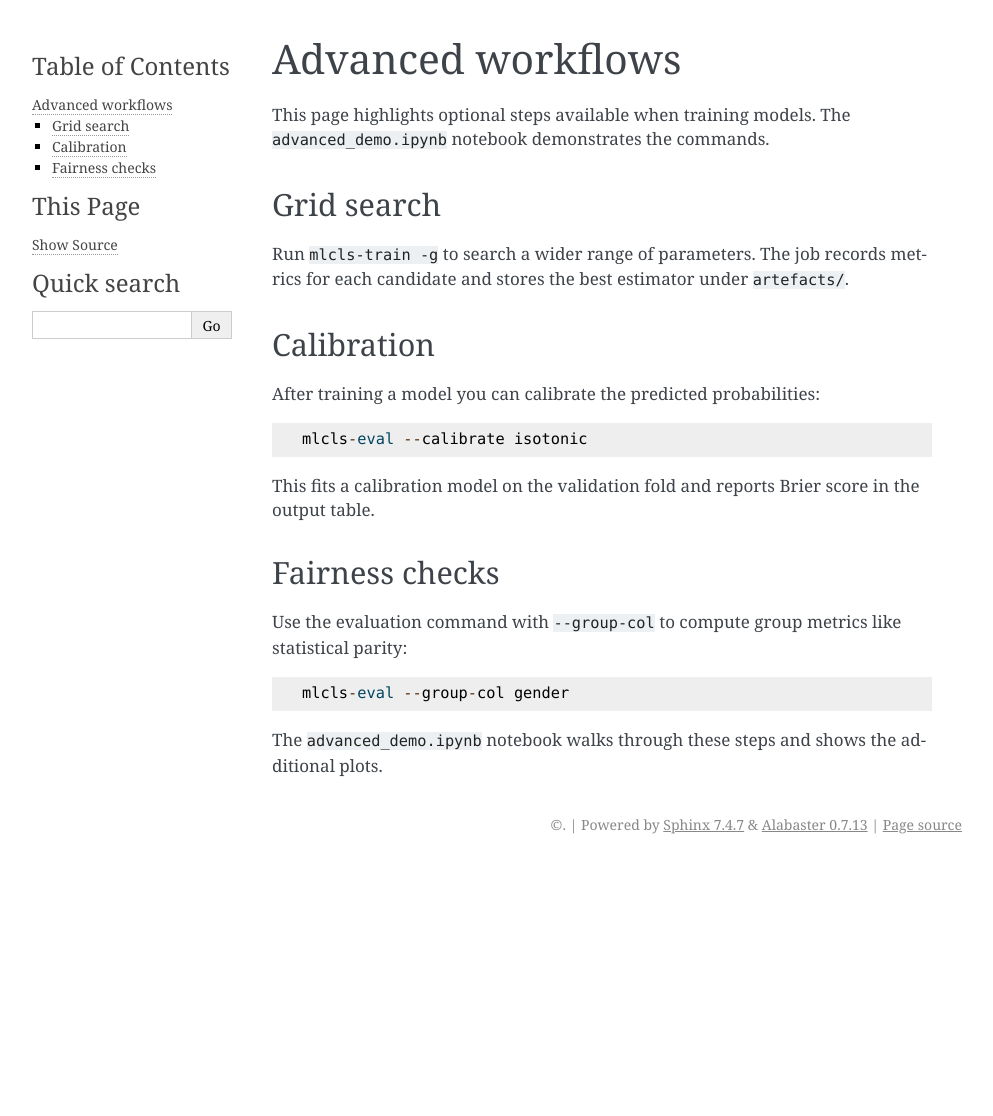
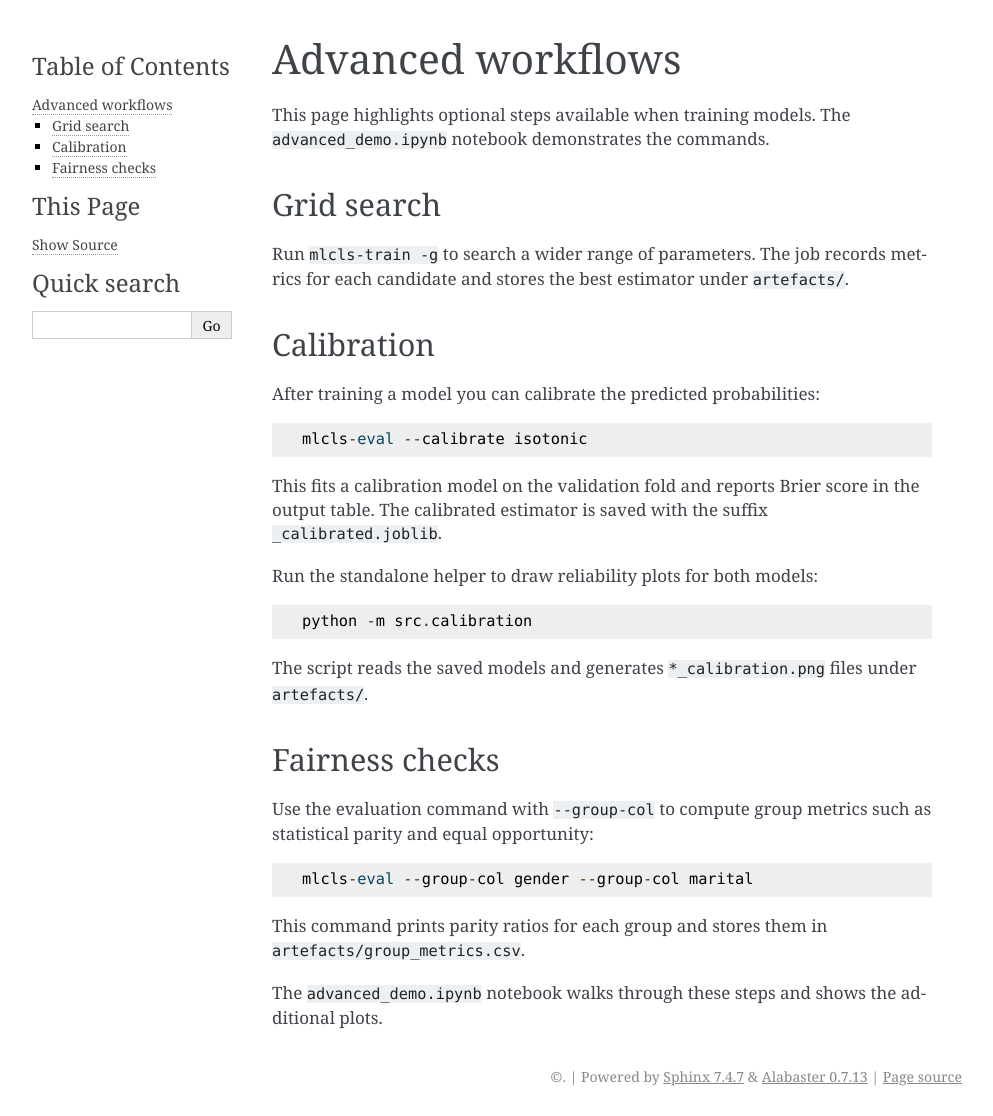
Before and after one commit to IvanStarostin1984/ML_classification, a Sphinx documentation site: the page built from docs/advanced_usage.rst, in a window 1280 px wide. Shown: the whole page, without its empty margins (148-1141 px from the left). Built offline with Sphinx 7.4.7, drawn with Linux system fonts in a browser that asks for light colours; before the commit the page ends 900 px from its top, so only the background shows below that.

Commit message:
docs: detail fairness and calibration

```diff
--- a/docs/advanced_usage.rst
+++ b/docs/advanced_usage.rst
@@ -19,15 +19,25 @@ After training a model you can calibrate the predicted probabilities::
    mlcls-eval --calibrate isotonic
 
 This fits a calibration model on the validation fold and reports Brier score in
-the output table.
+the output table. The calibrated estimator is saved with the suffix
+``_calibrated.joblib``.
+
+Run the standalone helper to draw reliability plots for both models::
+
+   python -m src.calibration
+
+The script reads the saved models and generates ``*_calibration.png``
+files under ``artefacts/``.
 
 Fairness checks
 ---------------
 
-Use the evaluation command with ``--group-col`` to compute group metrics like
-statistical parity::
+Use the evaluation command with ``--group-col`` to compute group metrics such
+as statistical parity and equal opportunity::
 
-   mlcls-eval --group-col gender
+   mlcls-eval --group-col gender --group-col marital
+This command prints parity ratios for each group and stores them in
+``artefacts/group_metrics.csv``.
 
 The ``advanced_demo.ipynb`` notebook walks through these steps and shows the
 additional plots.
--- a/docs/index.rst
+++ b/docs/index.rst
@@ -1,5 +1,7 @@
 Welcome to ML_classification's documentation
 ============================================
+
+See :doc:`advanced_usage` for steps on fairness checks and calibration.
 
 .. toctree::
    :maxdepth: 2
```
Also changed, not shown: NOTES.md (+3 -0 lines), README.md (+3 -0 lines), TODO.md (+1 -0 lines).
